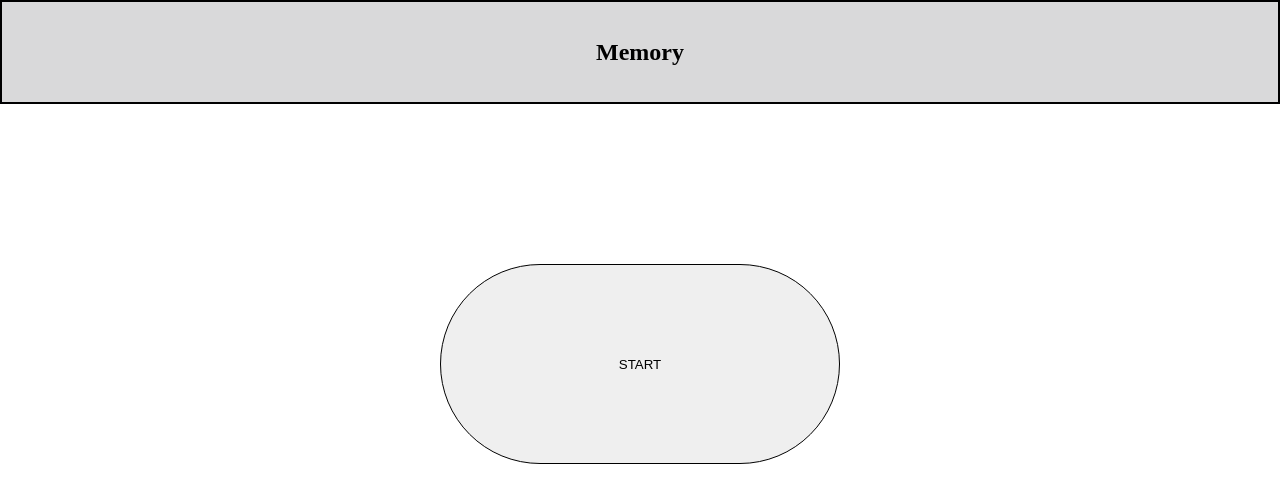
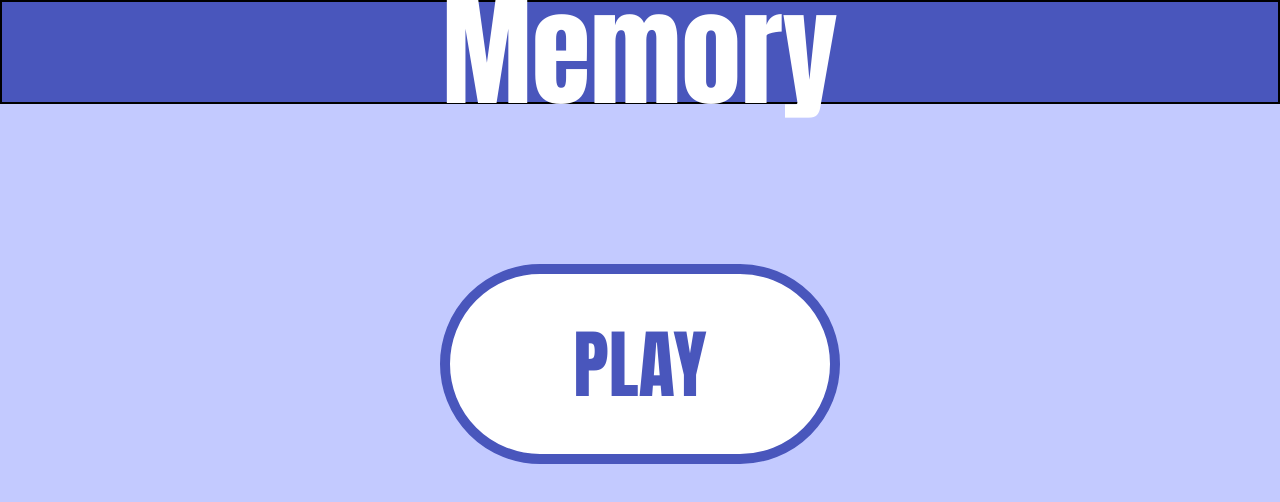
Before and after one commit to Calanfive/memory-project, a website built with Vite: page index.html in a window 1280 px wide. Built offline with nearby package versions, Linux system fonts and the light colour scheme.

Commit message:
css_page1

```diff
--- a/index.html
+++ b/index.html
@@ -12,7 +12,7 @@
       <h1>Memory</h1>
     </section>
     <section id="start_button">
-      <button id="init-button">START</button>
+      <button id="init-button">PLAY</button>
     </section>
     <script type="module" src="/src/main.ts"></script>
   </body>
--- a/src/style.css
+++ b/src/style.css
@@ -1,7 +1,9 @@
 body{
   margin: 0px;
   height: 100%;
+  width: 100%;
   overflow: hidden;
+  background-color: #C3CAFF;
 }
 
 #barre-sup{
@@ -9,8 +11,14 @@ body{
   justify-content: center;
   align-items: center;
   height: 100px;
-  background-color: rgb(217,217,218,255);
+  background-color: #4956BC;
   border: black solid 2px;
+}
+
+h1{
+  color: white;
+  font-family: impact, fantasy;
+  font-size: 120px;
 }
 
 #start_button{
@@ -23,8 +31,12 @@ body{
 
 #init-button{
   width: 400px;
-  border: black solid 1px;
+  border: #4956BC solid 10px;
   border-radius: 100px;
+  background-color: white;
+  font-family: impact, fantasy;
+  font-size: 75px;
+  color: #4956BC;
 }
 
 .section_tiles{
@@ -41,8 +53,6 @@ body{
   aspect-ratio: 1;
   margin: 2%;
 }
-
-
 
 .red {
   background-color: red
```
